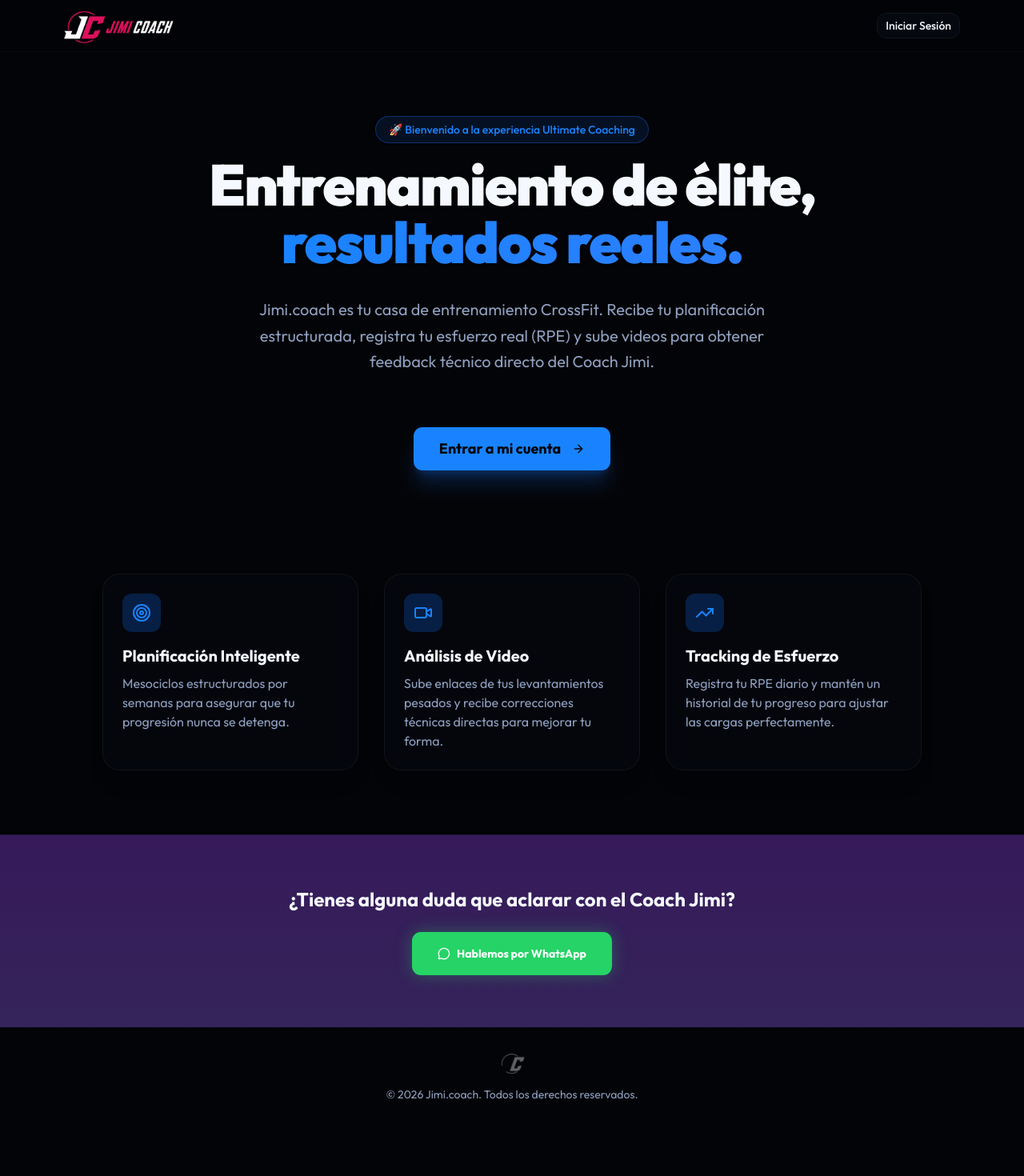
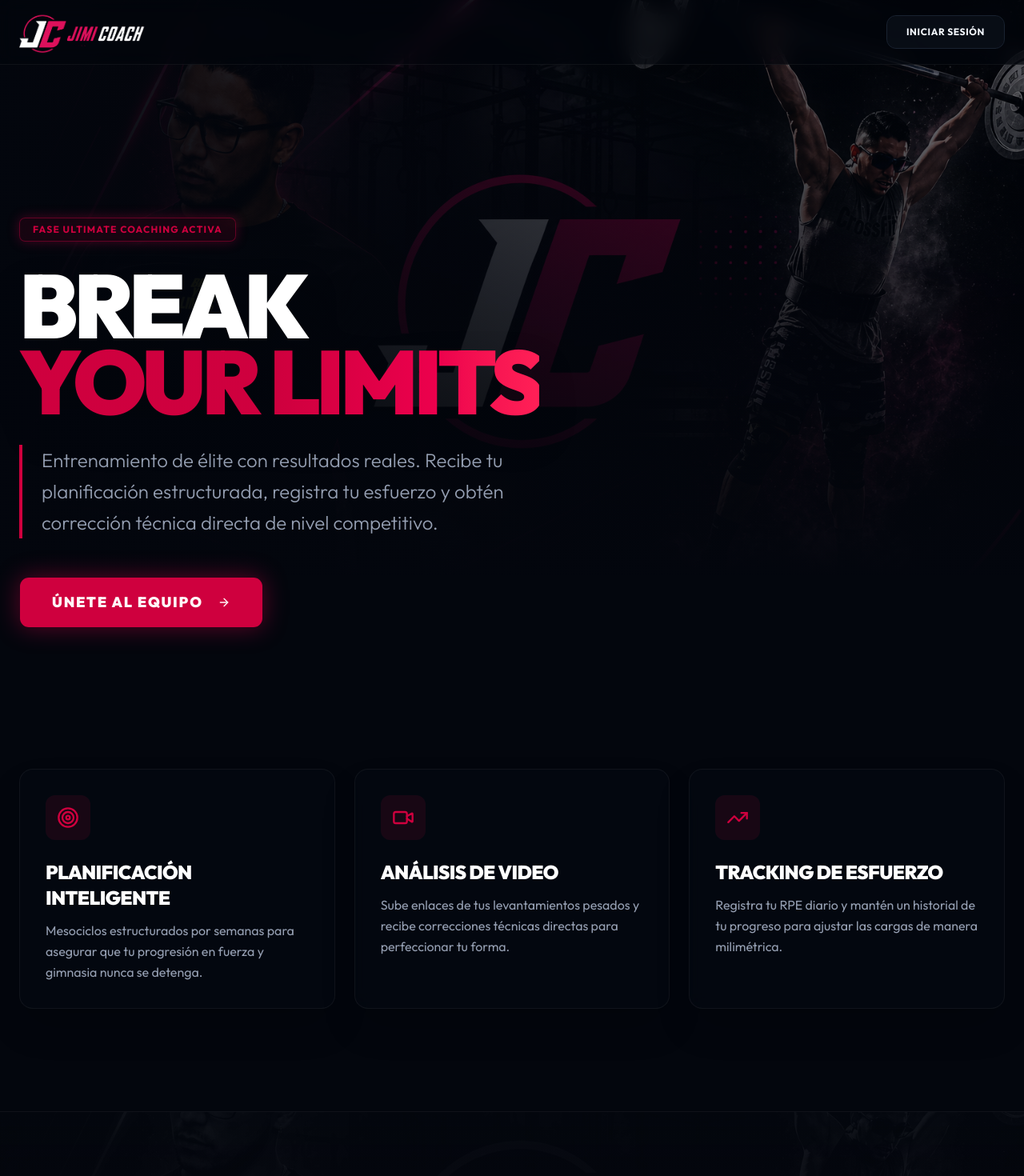
Before and after one commit to punkable/jimi-coach, a Next.js app: page / in a window 1280 px wide. Shown: the top 1470 px of the page at 80% size. Before the commit the page ends 1410 px from the top, so only its background shows below. Built offline with nearby package versions, Linux system fonts and the light colour scheme.

Commit message:
UI: Complete redesign of landing page with hero image, fix profile settings forms

```diff
--- a/src/app/globals.css
+++ b/src/app/globals.css
@@ -84,24 +84,24 @@
 }
 
 .dark {
-  --background: oklch(0.11 0.01 265); /* Darker background, almost black */
+  --background: oklch(0.12 0.02 260); /* Deep dark blue */
   --foreground: oklch(0.98 0.01 265);
-  --card: oklch(0.14 0.02 265);
+  --card: oklch(0.15 0.02 260);
   --card-foreground: oklch(0.98 0.01 265);
-  --popover: oklch(0.14 0.02 265);
+  --popover: oklch(0.15 0.02 260);
   --popover-foreground: oklch(0.98 0.01 265);
-  --primary: oklch(0.65 0.25 260); /* Neon electric blue */
-  --primary-foreground: oklch(0.1 0 0);
-  --secondary: oklch(0.65 0.28 300); /* Neon purple */
+  --primary: oklch(0.53 0.23 15); /* Vibrant crimson red */
+  --primary-foreground: oklch(0.98 0.01 0);
+  --secondary: oklch(0.20 0.03 260);
   --secondary-foreground: oklch(0.98 0.02 265);
-  --muted: oklch(0.18 0.03 265);
-  --muted-foreground: oklch(0.7 0.05 265);
-  --accent: oklch(0.65 0.28 300);
-  --accent-foreground: oklch(0.98 0.02 265);
-  --destructive: oklch(0.6 0.2 20);
-  --border: oklch(0.2 0.03 265);
-  --input: oklch(0.2 0.03 265);
-  --ring: oklch(0.65 0.25 260);
+  --muted: oklch(0.18 0.02 260);
+  --muted-foreground: oklch(0.7 0.03 265);
+  --accent: oklch(0.53 0.23 15);
+  --accent-foreground: oklch(0.98 0.01 0);
+  --destructive: oklch(0.4 0.2 20);
+  --border: oklch(0.25 0.03 260);
+  --input: oklch(0.25 0.03 260);
+  --ring: oklch(0.53 0.23 15);
   --chart-1: oklch(0.65 0.25 260);
   --chart-2: oklch(0.65 0.28 300);
   --chart-3: oklch(0.439 0 0);
--- a/src/app/page.tsx
+++ b/src/app/page.tsx
@@ -5,93 +5,113 @@ import { ArrowRight, Video, Target, TrendingUp, MessageCircle } from 'lucide-rea
 
 export default function LandingPage() {
   return (
-    <div className="min-h-screen bg-background flex flex-col font-sans">
+    <div className="min-h-screen bg-background flex flex-col font-sans selection:bg-primary/30 text-foreground overflow-x-hidden">
       {/* Navigation */}
-      <nav className="border-b border-border/40 bg-background/95 backdrop-blur supports-[backdrop-filter]:bg-background/60 sticky top-0 z-50">
-        <div className="container mx-auto px-4 h-16 flex items-center justify-between max-w-6xl">
+      <nav className="fixed top-0 left-0 right-0 z-50 border-b border-white/5 bg-background/60 backdrop-blur-md">
+        <div className="container mx-auto px-6 h-20 flex items-center justify-between max-w-7xl">
           <Link href="/" className="flex items-center gap-2">
-            <Image src="/images/logo.png" alt="Jimi.coach Logo" width={140} height={40} className="object-contain" />
+            <Image src="/images/logo.png" alt="Jimi.coach Logo" width={160} height={45} className="object-contain" priority />
           </Link>
           <Link href="/login">
-            <Button variant="outline" className="font-medium hover:bg-primary hover:text-primary-foreground transition-colors">Iniciar Sesión</Button>
+            <Button variant="outline" className="font-bold border-white/10 hover:bg-white/5 hover:text-white uppercase tracking-wider text-xs px-6 py-5">
+              Iniciar Sesión
+            </Button>
           </Link>
         </div>
       </nav>
 
       {/* Hero Section */}
-      <main className="flex-1 flex flex-col items-center justify-center text-center px-4 py-20 bg-grid-white/[0.02] relative overflow-hidden">
-        {/* Abstract background blobs */}
-        <div className="absolute top-1/4 left-1/4 w-96 h-96 bg-primary/20 rounded-full blur-3xl -z-10 animate-pulse" />
-        <div className="absolute bottom-1/4 right-1/4 w-96 h-96 bg-blue-500/20 rounded-full blur-3xl -z-10 animate-pulse" style={{ animationDelay: '2s' }} />
+      <main className="flex-1 relative w-full pt-20">
+        {/* Massive 16:9 Hero Image Background with Overlays */}
+        <div className="absolute inset-0 z-0 w-full h-[90vh] min-h-[600px] pointer-events-none">
+          <Image
+            src="/images/hero.png"
+            alt="CrossFit Athlete"
+            fill
+            className="object-cover object-top opacity-60 mix-blend-lighten"
+            priority
+          />
+          {/* Gradient to fade into the deep dark background */}
+          <div className="absolute inset-0 bg-gradient-to-b from-background/10 via-background/60 to-background" />
+          <div className="absolute inset-0 bg-gradient-to-r from-background via-background/50 to-transparent" />
+        </div>
 
-        <div className="max-w-4xl mx-auto space-y-8">
-          <div className="inline-flex items-center rounded-full border border-primary/30 bg-primary/10 px-4 py-1.5 text-sm text-primary font-medium mb-4 shadow-sm">
-            🚀 Bienvenido a la experiencia Ultimate Coaching
+        {/* Hero Content */}
+        <div className="relative z-10 max-w-7xl mx-auto px-6 pt-32 pb-24 md:pt-48 md:pb-32 flex flex-col items-start text-left">
+          <div className="inline-flex items-center rounded-sm border border-primary/40 bg-primary/10 px-4 py-1.5 text-xs text-primary font-bold uppercase tracking-widest mb-8 backdrop-blur-sm shadow-[0_0_15px_rgba(217,0,76,0.3)]">
+            Fase Ultimate Coaching Activa
           </div>
 
-          <h1 className="text-5xl md:text-7xl font-black tracking-tight text-foreground drop-shadow-sm">
-            Entrenamiento de élite, <br className="hidden md:block" />
-            <span className="text-transparent bg-clip-text bg-gradient-to-r from-primary to-blue-500">
-              resultados reales.
+          <h1 className="text-6xl md:text-8xl lg:text-[7rem] font-black tracking-tighter uppercase leading-[0.85] text-white drop-shadow-2xl">
+            Break <br/>
+            <span className="text-transparent bg-clip-text bg-gradient-to-r from-primary via-primary to-rose-500">
+              Your Limits
             </span>
           </h1>
 
-          <p className="text-xl text-muted-foreground max-w-2xl mx-auto leading-relaxed">
-            Jimi.coach es tu casa de entrenamiento CrossFit.
-            Recibe tu planificación estructurada, registra tu esfuerzo real (RPE) y sube videos para obtener feedback técnico directo del Coach Jimi.
+          <p className="mt-8 text-xl md:text-2xl text-muted-foreground max-w-2xl font-light leading-relaxed border-l-4 border-primary pl-6">
+            Entrenamiento de élite con resultados reales.
+            Recibe tu planificación estructurada, registra tu esfuerzo y obtén corrección técnica directa de nivel competitivo.
           </p>
 
-          <div className="flex flex-col sm:flex-row gap-4 justify-center pt-8">
-            <Link href="/login">
-              <Button size="lg" className="w-full sm:w-auto text-lg h-14 px-8 font-bold shadow-xl shadow-primary/20 hover:scale-105 transition-transform">
-                Entrar a mi cuenta <ArrowRight className="ml-2 w-5 h-5" />
+          <div className="flex flex-col sm:flex-row gap-6 pt-12 w-full sm:w-auto">
+            <Link href="/login" className="w-full sm:w-auto">
+              <Button size="lg" className="w-full sm:w-auto text-lg h-16 px-10 font-black uppercase tracking-widest shadow-[0_0_30px_rgba(217,0,76,0.4)] hover:shadow-[0_0_50px_rgba(217,0,76,0.6)] hover:scale-105 transition-all duration-300">
+                Únete al Equipo <ArrowRight className="ml-3 w-6 h-6" />
               </Button>
             </Link>
           </div>
         </div>
 
         {/* Feature Grid */}
-        <div className="grid grid-cols-1 md:grid-cols-3 gap-8 mt-32 max-w-5xl mx-auto w-full text-left relative z-10">
-          <div className="p-6 rounded-2xl glass border border-border/50 hover:border-primary/50 transition-colors shadow-lg">
-            <div className="w-12 h-12 rounded-lg bg-primary/20 flex items-center justify-center mb-4 text-primary">
-              <Target className="w-6 h-6" />
+        <div className="relative z-10 grid grid-cols-1 md:grid-cols-3 gap-6 mt-12 max-w-7xl mx-auto px-6 pb-32">
+          <div className="p-8 rounded-xl bg-card/40 backdrop-blur-md border border-white/5 hover:border-primary/50 transition-colors shadow-2xl group">
+            <div className="w-14 h-14 rounded-lg bg-primary/10 flex items-center justify-center mb-6 text-primary group-hover:scale-110 transition-transform">
+              <Target className="w-7 h-7" />
             </div>
-            <h3 className="text-xl font-bold mb-2">Planificación Inteligente</h3>
-            <p className="text-muted-foreground">Mesociclos estructurados por semanas para asegurar que tu progresión nunca se detenga.</p>
+            <h3 className="text-2xl font-black mb-3 uppercase tracking-tight text-white">Planificación Inteligente</h3>
+            <p className="text-muted-foreground leading-relaxed">Mesociclos estructurados por semanas para asegurar que tu progresión en fuerza y gimnasia nunca se detenga.</p>
           </div>
-          <div className="p-6 rounded-2xl glass border border-border/50 hover:border-primary/50 transition-colors shadow-lg">
-            <div className="w-12 h-12 rounded-lg bg-primary/20 flex items-center justify-center mb-4 text-primary">
-              <Video className="w-6 h-6" />
+
+          <div className="p-8 rounded-xl bg-card/40 backdrop-blur-md border border-white/5 hover:border-primary/50 transition-colors shadow-2xl group">
+            <div className="w-14 h-14 rounded-lg bg-primary/10 flex items-center justify-center mb-6 text-primary group-hover:scale-110 transition-transform">
+              <Video className="w-7 h-7" />
             </div>
-            <h3 className="text-xl font-bold mb-2">Análisis de Video</h3>
-            <p className="text-muted-foreground">Sube enlaces de tus levantamientos pesados y recibe correcciones técnicas directas para mejorar tu forma.</p>
+            <h3 className="text-2xl font-black mb-3 uppercase tracking-tight text-white">Análisis de Video</h3>
+            <p className="text-muted-foreground leading-relaxed">Sube enlaces de tus levantamientos pesados y recibe correcciones técnicas directas para perfeccionar tu forma.</p>
           </div>
-          <div className="p-6 rounded-2xl glass border border-border/50 hover:border-primary/50 transition-colors shadow-lg">
-            <div className="w-12 h-12 rounded-lg bg-primary/20 flex items-center justify-center mb-4 text-primary">
-              <TrendingUp className="w-6 h-6" />
+
+          <div className="p-8 rounded-xl bg-card/40 backdrop-blur-md border border-white/5 hover:border-primary/50 transition-colors shadow-2xl group">
+            <div className="w-14 h-14 rounded-lg bg-primary/10 flex items-center justify-center mb-6 text-primary group-hover:scale-110 transition-transform">
+              <TrendingUp className="w-7 h-7" />
             </div>
-            <h3 className="text-xl font-bold mb-2">Tracking de Esfuerzo</h3>
-            <p className="text-muted-foreground">Registra tu RPE diario y mantén un historial de tu progreso para ajustar las cargas perfectamente.</p>
+            <h3 className="text-2xl font-black mb-3 uppercase tracking-tight text-white">Tracking de Esfuerzo</h3>
+            <p className="text-muted-foreground leading-relaxed">Registra tu RPE diario y mantén un historial de tu progreso para ajustar las cargas de manera milimétrica.</p>
           </div>
         </div>
       </main>
 
       {/* WhatsApp CTA */}
-      <section className="border-t border-border/50 bg-secondary/30 py-16 text-center px-4 relative overflow-hidden">
-        <div className="absolute inset-0 bg-gradient-to-b from-transparent to-[#25D366]/5" />
-        <h2 className="text-2xl font-bold mb-6 relative z-10">¿Tienes alguna duda que aclarar con el Coach Jimi?</h2>
-        <a href="http://wa.me/56972878295" target="_blank" rel="noopener noreferrer" className="relative z-10 inline-block">
-          <Button size="lg" className="bg-[#25D366] hover:bg-[#128C7E] text-white gap-2 font-bold h-14 px-8 shadow-[0_0_20px_rgba(37,211,102,0.3)] hover:shadow-[0_0_30px_rgba(37,211,102,0.5)] hover:scale-105 transition-all">
-            <MessageCircle className="w-5 h-5" />
-            Hablemos por WhatsApp
-          </Button>
-        </a>
+      <section className="relative py-24 text-center px-6 border-t border-white/5 bg-gradient-to-b from-transparent to-background">
+        <div className="absolute inset-0 bg-[url('/images/hero.png')] opacity-5 bg-cover bg-center mix-blend-luminosity" />
+        <div className="relative z-10 max-w-3xl mx-auto space-y-8">
+          <h2 className="text-4xl md:text-5xl font-black uppercase tracking-tighter text-white">¿Dudas sobre la planificación?</h2>
+          <p className="text-lg text-muted-foreground max-w-xl mx-auto">
+            Comunícate directamente con Jimi para resolver tus consultas y entender cómo nuestra metodología puede llevarte al siguiente nivel.
+          </p>
+          <a href="http://wa.me/56972878295" target="_blank" rel="noopener noreferrer" className="inline-block mt-4">
+            <Button size="lg" className="bg-[#25D366] hover:bg-[#128C7E] text-white gap-3 font-bold text-lg h-16 px-10 shadow-[0_0_20px_rgba(37,211,102,0.2)] hover:shadow-[0_0_40px_rgba(37,211,102,0.4)] hover:scale-105 transition-all">
+              <MessageCircle className="w-6 h-6" />
+              Contactar al Coach
+            </Button>
+          </a>
+        </div>
       </section>
 
       {/* Footer */}
-      <footer className="border-t border-border/40 py-8 text-center text-muted-foreground text-sm">
-        <Image src="/images/isotipo.png" alt="Isotipo" width={32} height={32} className="mx-auto mb-4 opacity-50 grayscale hover:grayscale-0 transition-all dark:invert" />
-        <p>© {new Date().getFullYear()} Jimi.coach. Todos los derechos reservados.</p>
+      <footer className="border-t border-white/5 py-12 text-center text-muted-foreground text-sm bg-background">
+        <Image src="/images/isotipo.png" alt="Isotipo" width={40} height={40} className="mx-auto mb-6 opacity-30 grayscale hover:grayscale-0 transition-all hover:opacity-100" />
+        <p className="uppercase tracking-widest font-semibold text-xs">© {new Date().getFullYear()} Jimi.coach. All rights reserved.</p>
       </footer>
     </div>
   )
```
Also changed, not shown: src/app/dashboard/athlete/actions.ts (+19 -0 lines), src/app/dashboard/athlete/profile/page.tsx (+10 -22 lines), src/app/dashboard/athlete/profile/profile-form.tsx (added, +66 -0 lines), src/app/dashboard/coach/settings/actions.ts (added, +24 -0 lines), src/app/dashboard/coach/settings/coach-settings-form.tsx (added, +69 -0 lines), src/app/dashboard/coach/settings/page.tsx (+8 -28 lines), public/images/hero.png (added).
